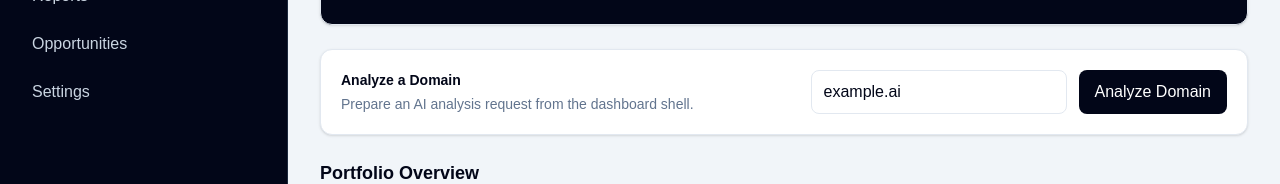
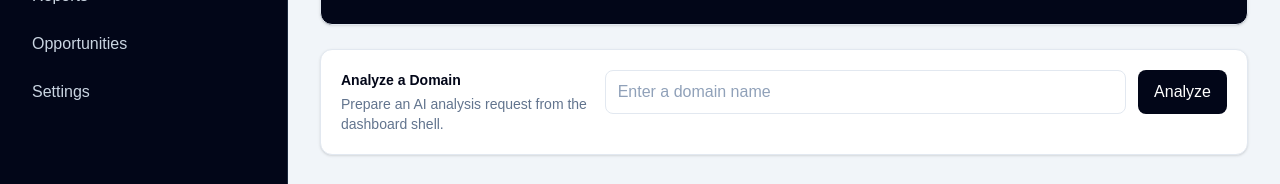
Before and after one commit to tomjin1984-gif/hi-domains, a Next.js app: page /dashboard in a window 1280 px wide. Shown: the part 258-442 px from the top of the page. Built offline with nearby package versions, Linux system fonts and the light colour scheme; no server answers.

Commit message:
feat: add domain analyzer ui

```diff
--- a/src/components/dashboard.tsx
+++ b/src/components/dashboard.tsx
@@ -1,4 +1,5 @@
 import Link from "next/link";
+import { DomainAnalyzer } from "@/components/domain-analyzer";
 import type { Domain } from "@/lib/domains";
 import type { UserProfile } from "@/lib/user";
 import type { DomainAnalysis } from "@/types/domain";
@@ -195,31 +196,14 @@ export function WelcomeCard() {
 export function AnalyzeCard() {
   return (
     <section className="rounded-xl border border-slate-200 bg-white p-5 shadow-sm">
-      <div className="flex flex-col gap-4 sm:flex-row sm:items-end sm:justify-between">
+      <div className="flex flex-col gap-4 lg:flex-row lg:items-start lg:justify-between">
         <div>
           <p className="text-sm font-semibold text-slate-950">Analyze a Domain</p>
           <p className="mt-1 text-sm text-slate-500">
             Prepare an AI analysis request from the dashboard shell.
           </p>
         </div>
-        <div className="flex w-full flex-col gap-3 sm:w-auto sm:flex-row">
-          <label className="sr-only" htmlFor="quick-domain">
-            Domain
-          </label>
-          <input
-            id="quick-domain"
-            name="quick-domain"
-            type="text"
-            defaultValue="example.ai"
-            className="min-h-11 w-full rounded-lg border border-slate-200 px-3 text-sm text-slate-950 outline-none transition focus:border-teal-300 focus:ring-4 focus:ring-teal-100 sm:w-64"
-          />
-          <button
-            type="button"
-            className="min-h-11 rounded-lg bg-slate-950 px-4 text-sm font-semibold text-white transition hover:bg-slate-800"
-          >
-            Analyze Domain
-          </button>
-        </div>
+        <DomainAnalyzer />
       </div>
     </section>
   );
--- /dev/null
+++ b/src/components/domain-analyzer.tsx
@@ -0,0 +1,201 @@
+"use client";
+
+import type { FormEvent } from "react";
+import { useState } from "react";
+
+type AnalysisResult = {
+  score: number;
+  valuation: number;
+  brand_score: number;
+  seo_score: number;
+  summary: string;
+};
+
+type AnalyzeSuccessResponse = {
+  success: true;
+  analysis: AnalysisResult;
+};
+
+type AnalyzeErrorResponse = {
+  success: false;
+  error: string;
+};
+
+type AnalyzeResponse = AnalyzeSuccessResponse | AnalyzeErrorResponse;
+
+type RequestStatus = "idle" | "loading" | "success" | "error";
+
+function isRecord(value: unknown): value is Record<string, unknown> {
+  return typeof value === "object" && value !== null;
+}
+
+function parseNumber(value: unknown): number | null {
+  return typeof value === "number" && Number.isFinite(value) ? value : null;
+}
+
+function parseAnalysisResult(value: unknown): AnalysisResult | null {
+  if (!isRecord(value)) {
+    return null;
+  }
+
+  const score = parseNumber(value.score);
+  const valuation = parseNumber(value.valuation);
+  const brandScore = parseNumber(value.brand_score);
+  const seoScore = parseNumber(value.seo_score);
+  const summary = value.summary;
+
+  if (
+    score === null ||
+    valuation === null ||
+    brandScore === null ||
+    seoScore === null ||
+    typeof summary !== "string"
+  ) {
+    return null;
+  }
+
+  return {
+    score,
+    valuation,
+    brand_score: brandScore,
+    seo_score: seoScore,
+    summary,
+  };
+}
+
+function parseAnalyzeResponse(value: unknown): AnalyzeResponse | null {
+  if (!isRecord(value) || typeof value.success !== "boolean") {
+    return null;
+  }
+
+  if (value.success) {
+    const analysis = parseAnalysisResult(value.analysis);
+
+    return analysis ? { success: true, analysis } : null;
+  }
+
+  return typeof value.error === "string"
+    ? { success: false, error: value.error }
+    : null;
+}
+
+function formatValuation(value: number) {
+  return new Intl.NumberFormat("en-US", {
+    style: "currency",
+    currency: "USD",
+    maximumFractionDigits: 0,
+  }).format(value);
+}
+
+export function DomainAnalyzer() {
+  const [domain, setDomain] = useState("");
+  const [status, setStatus] = useState<RequestStatus>("idle");
+  const [errorMessage, setErrorMessage] = useState<string | null>(null);
+  const [analysis, setAnalysis] = useState<AnalysisResult | null>(null);
+
+  async function handleSubmit(event: FormEvent<HTMLFormElement>) {
+    event.preventDefault();
+
+    const normalizedDomain = domain.trim().toLowerCase();
+
+    if (!normalizedDomain) {
+      setStatus("error");
+      setErrorMessage("Domain is required.");
+      setAnalysis(null);
+      return;
+    }
+
+    setStatus("loading");
+    setErrorMessage(null);
+    setAnalysis(null);
+
+    try {
+      const response = await fetch("/api/analyze", {
+        method: "POST",
+        headers: {
+          "Content-Type": "application/json",
+        },
+        body: JSON.stringify({
+          domain: normalizedDomain,
+        }),
+      });
+
+      const payload = parseAnalyzeResponse((await response.json()) as unknown);
+
+      if (!payload) {
+        setStatus("error");
+        setErrorMessage("Invalid analysis response.");
+        return;
+      }
+
+      if (!payload.success) {
+        setStatus("error");
+        setErrorMessage(payload.error);
+        return;
+      }
+
+      setStatus("success");
+      setAnalysis(payload.analysis);
+    } catch {
+      setStatus("error");
+      setErrorMessage("Analysis request failed.");
+    }
+  }
+
+  return (
+    <div className="w-full space-y-4 lg:max-w-3xl">
+      <form className="flex w-full flex-col gap-3 sm:flex-row" onSubmit={handleSubmit}>
+        <label className="sr-only" htmlFor="domain-analyzer-input">
+          Domain
+        </label>
+        <input
+          id="domain-analyzer-input"
+          name="domain"
+          type="text"
+          value={domain}
+          onChange={(event) => setDomain(event.target.value)}
+          placeholder="Enter a domain name"
+          autoComplete="off"
+          className="min-h-11 w-full rounded-lg border border-slate-200 px-3 text-sm text-slate-950 outline-none transition placeholder:text-slate-400 focus:border-teal-300 focus:ring-4 focus:ring-teal-100 sm:min-w-80"
+        />
+        <button
+          type="submit"
+          disabled={status === "loading"}
+          className="min-h-11 rounded-lg bg-slate-950 px-4 text-sm font-semibold text-white transition hover:bg-slate-800 disabled:cursor-not-allowed disabled:bg-slate-300"
+        >
+          {status === "loading" ? "Analyzing..." : "Analyze"}
+        </button>
+      </form>
+
+      {status === "error" && errorMessage ? (
+        <p role="alert" className="rounded-lg bg-red-50 px-3 py-2 text-sm text-red-700">
+          {errorMessage}
+        </p>
+      ) : null}
+
+      {status === "success" && analysis ? (
+        <div className="rounded-xl border border-slate-200 bg-slate-50 p-4">
+          <p role="status" className="text-sm font-semibold text-slate-950">
+            Analysis complete
+          </p>
+          <div className="mt-4 grid gap-3 sm:grid-cols-4">
+            <Metric label="Score" value={String(analysis.score)} />
+            <Metric label="Valuation" value={formatValuation(analysis.valuation)} />
+            <Metric label="Brand" value={String(analysis.brand_score)} />
+            <Metric label="SEO" value={String(analysis.seo_score)} />
+          </div>
+          <p className="mt-4 text-sm leading-6 text-slate-600">{analysis.summary}</p>
+        </div>
+      ) : null}
+    </div>
+  );
+}
+
+function Metric({ label, value }: { label: string; value: string }) {
+  return (
+    <div className="rounded-lg border border-slate-200 bg-white px-3 py-3">
+      <p className="text-xs font-medium text-slate-500">{label}</p>
+      <p className="mt-1 truncate text-sm font-semibold text-slate-950">{value}</p>
+    </div>
+  );
+}
```
